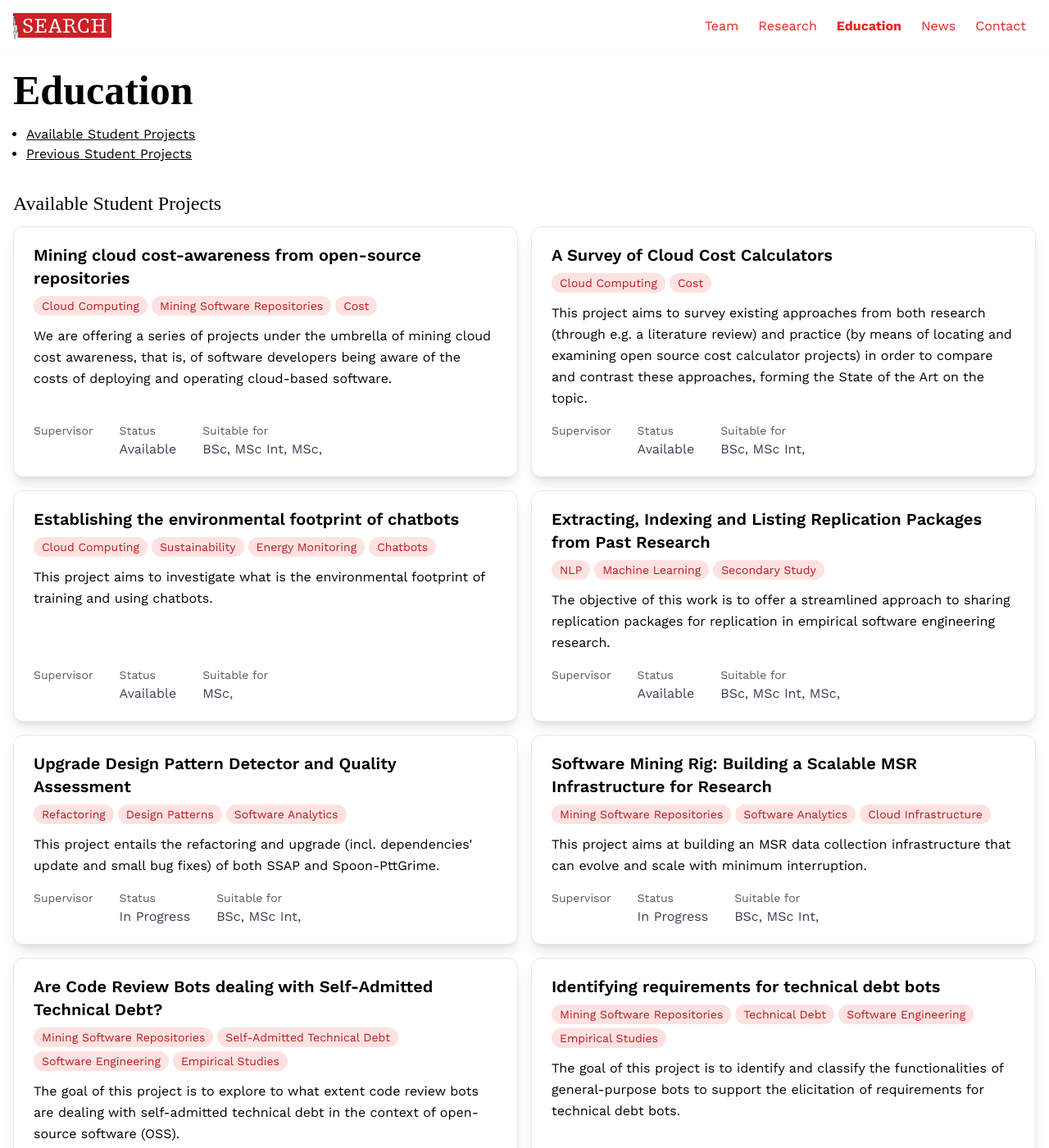
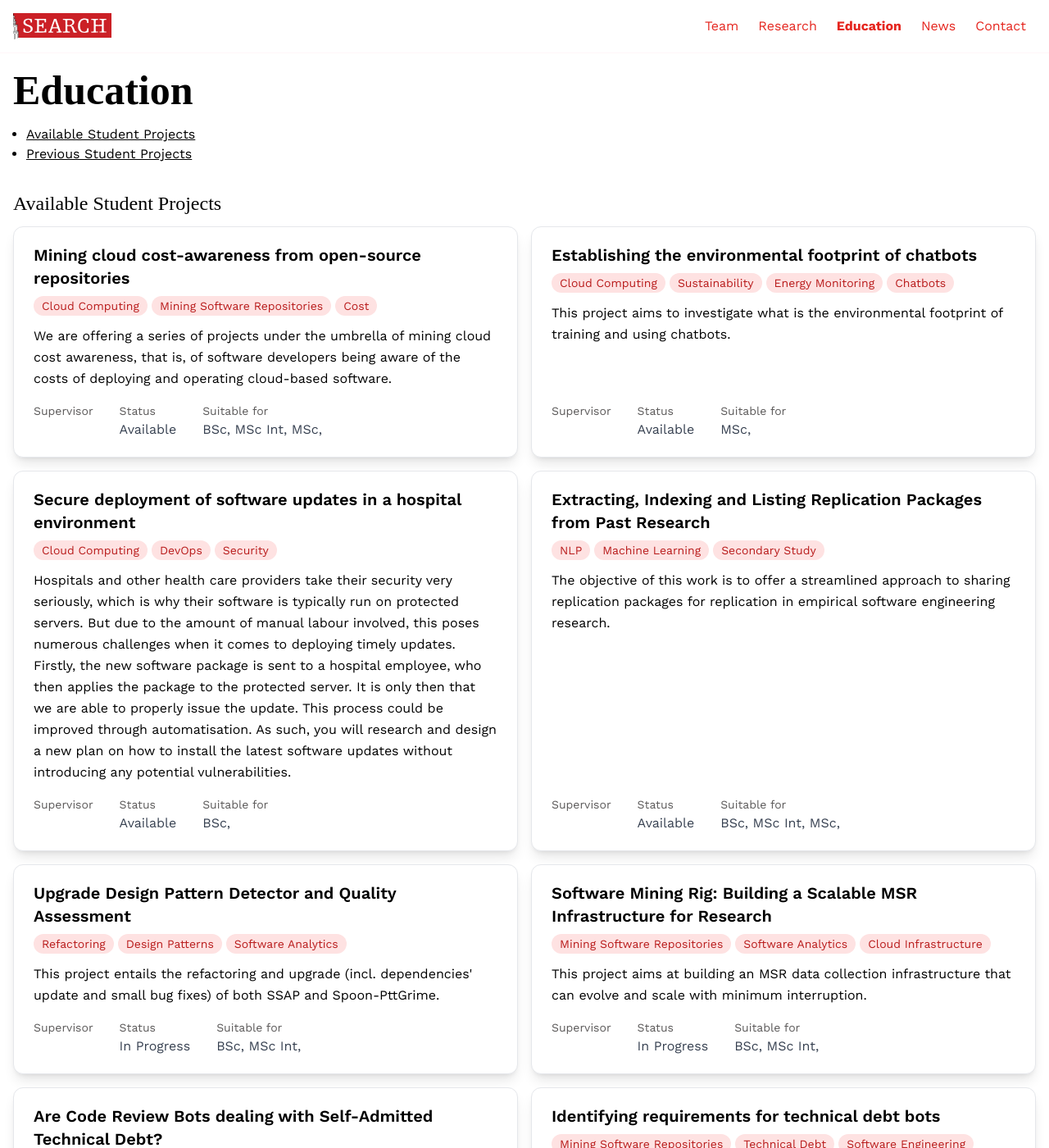
Before and after one commit to search-rug/search-rug.github.io, a Jekyll site: the page built from education.md, in a window 1280 px wide and 1400 px high. Shown: the whole window at 82% size. Built offline with Jekyll 4.4.1, drawn with Linux system fonts in a browser that asks for light colours; nearby versions of some CDN libraries; some web fonts are replaced; some of the changed text lies outside the part shown.

Commit message:
topics update

```diff
--- /dev/null
+++ b/_sprojects/andrikopoulos-enshore.md
@@ -0,0 +1,50 @@
+---
+archived: false
+status: "Available"
+category: Embedded Industrial Projects
+is_group: false
+keywords:
+- Cloud Computing
+- DevOps
+- Security
+posted: 2024-01-15
+short: Hospitals and other health care providers take their security very seriously, which is why their software is typically run on protected servers. But due to the amount of manual labour involved, this poses numerous challenges when it comes to deploying timely updates. Firstly, the new software package is sent to a hospital employee, who then applies the package to the protected server. It is only then that we are able to properly issue the update. This process could be improved through automatisation. As such, you will research and design a new plan on how to install the latest software updates without introducing any potential vulnerabilities.
+contact:
+  header: Supervisor(s)
+  members:
+  - v.andrikopoulos@rug.nl
+title: Secure deployment of software updates in a hospital environment
+types:
+- BSc
+---
+
+### About the project
+This project is to be executed as an exploratory case study in collaboration with Enshore Development.
+
+Required qualities and characteristics:
+
+* Knowledge of Java.
+* Knowledge of Docker.
+* Passionate about infrastructure.
+* You are proactive and enjoy sharing your ideas.
+
+Enshore Development offers the possibility of an internship allowance to students working on this topic.
+
+
+### About Enshore
+
+Enshore Development is part of the Enshore Group. From Enshore Development, we support customers in the ongoing development of their web applications. We assist in both the development of new functionalities and operational management. In addition, we build our own applications to improve our own processes, as well as that of our clients.
+
+At Enshore, we believe that everyone should be given room to develop. That is why we provide you with a lot of freedom and responsibility. We work in small teams which all get to determine their own trajectories. Through shared passion and motivations, we bring people with different backgrounds together. This is reflected by our open culture and informal working atmosphere.
+
+
+What Enshore will provide in return for this project:
+
+* An internship allowance;
+* An easily accessible workplace;
+* The possibility of working from home;
+* Room for personal input and creativity;
+* Lots of fun! (trips, sports events and drinks)
+* A growing, collegial, ambitious work environment with fun colleagues.
+
+If you are interested in learning more about the company, please contact us at nathalie.van.der.moer@enshore.nl.
```
Also changed, not shown: _sprojects/andrikopoulos-2.md (+2 -2 lines).
